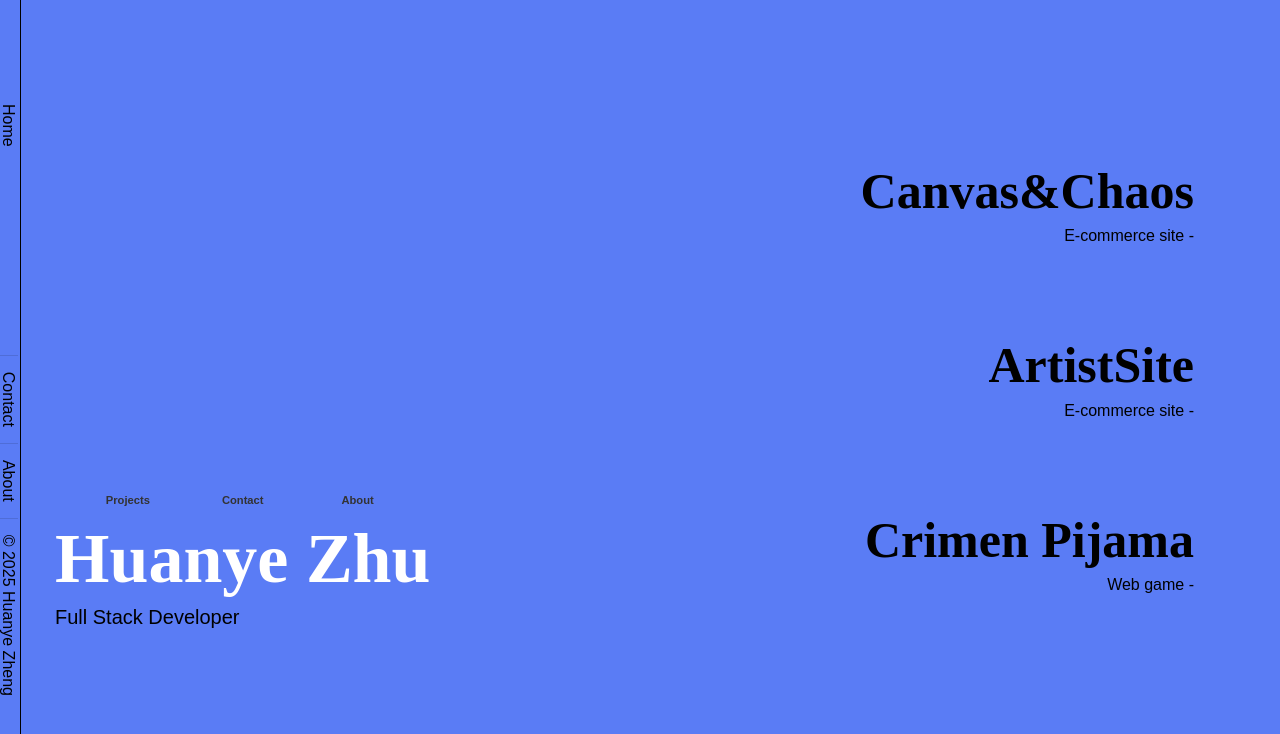
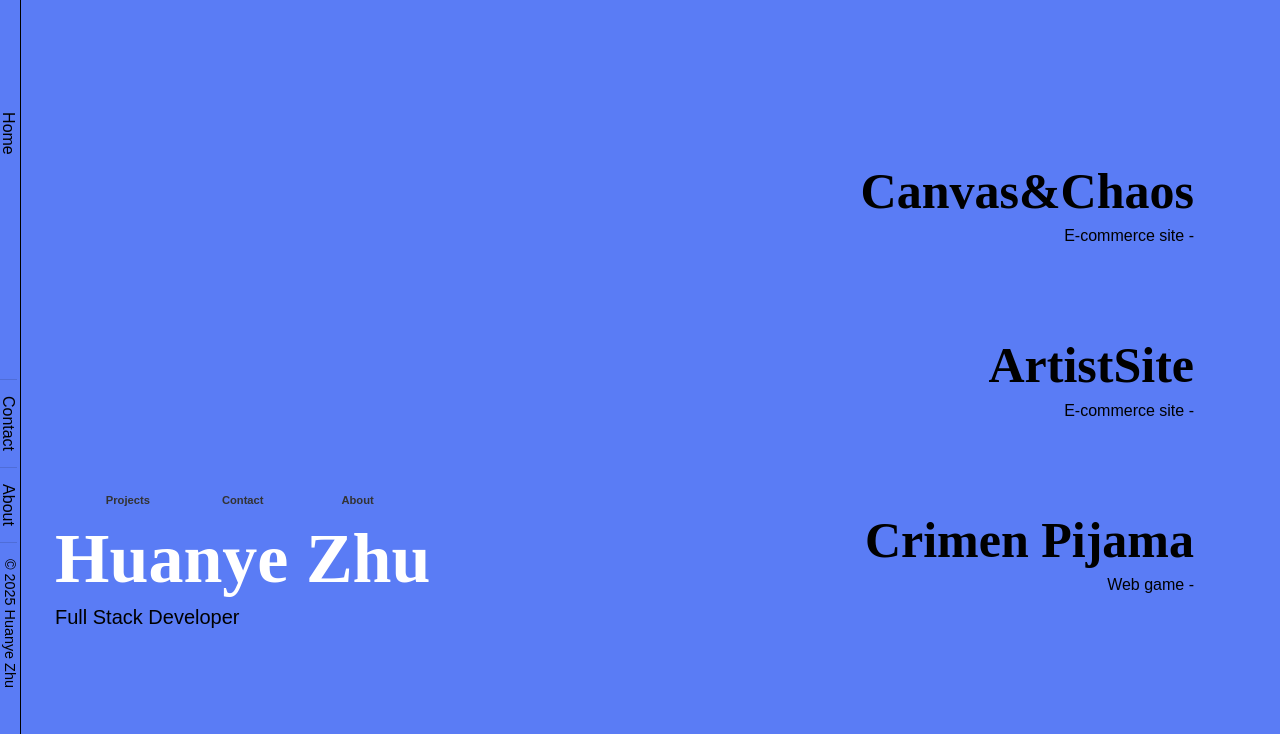
Before and after one commit to Huanye98/Web-Portfolio-Front, a React (Vite) app: page / in a window 1280 px wide. Shown: the top 734 px of the page. Built offline with nearby package versions, Linux system fonts and the light colour scheme.

Commit message:
code cleanup and sidebar size adjustments

```diff
--- a/src/App.tsx
+++ b/src/App.tsx
@@ -6,27 +6,27 @@ import CanvasAndChaos from "./Pages/Projects/CanvasAndChaos";
 import Artistsite from "./Pages/Projects/Artistsite";
 import CrimenPijama from "./Pages/Projects/CrimenPijama";
 import { AnimatePresence, motion } from "framer-motion";
-import { useEffect,useState } from "react";
-import { Box, CssBaseline } from "@mui/material";
+import { useEffect, useState } from "react";
+import { Box, CssBaseline, } from "@mui/material";
 
 function App() {
   const location = useLocation();
   const direction = useNavigationDirection();
-  const bgColors = ["#5a7cf5", "#d5fd02", "#fd6520", "#ebc5f3", ]
+  const bgColors = ["#5a7cf5", "#d5fd02", "#fd6520", "#ebc5f3"];
 
   const [bgColor, setBgColor] = useState("");
 
   useEffect(() => {
     const getNewColor = () => {
-      if(bgColors.length === 1) return bgColors[0];
+      if (bgColors.length === 1) return bgColors[0];
       let newColor = bgColors[Math.floor(Math.random() * bgColors.length)];
       while (newColor === bgColor) {
         newColor = bgColors[Math.floor(Math.random() * bgColors.length)];
       }
       return newColor;
-    }
+    };
     setBgColor(getNewColor());
-  },[location.pathname])
+  }, [location.pathname]);
 
   useEffect(() => {
     document.body.style.backgroundColor = bgColor;
@@ -35,7 +35,7 @@ function App() {
   return (
     <>
       <CssBaseline />
-    <Box sx={{ transition:"background-color 0.5s ease" }}>
+      <Box sx={{ transition: "background-color 0.5s ease" }}>
         <AnimatePresence mode="wait">
           <Routes location={location} key={location.key}>
             <Route
@@ -50,21 +50,14 @@ function App() {
                 </motion.div>
               }
             />
-          <Route
-            path="/projects/canvas&chaos"
-            element={
-
-                <CanvasAndChaos />
-
-            }
-          />
+            <Route path="/projects/canvas&chaos" element={<CanvasAndChaos />} />
             <Route
               path="/projects/artistSite"
               element={
                 <motion.div
-                initial={{ y: direction === "forward"? 300: 0, opacity: 0 }}
+                  initial={{ y: direction === "forward" ? 300 : 0, opacity: 0 }}
                   animate={{ y: 0, opacity: 1 }}
-                exit={{ y:direction === "forward"? 300: -300, opacity: 0 }}
+                  exit={{ y: direction === "forward" ? 300 : -300, opacity: 0 }}
                   transition={{ duration: 0.3 }}
                 >
                   <Artistsite />
@@ -75,9 +68,9 @@ function App() {
               path="/projects/CrimenPijama"
               element={
                 <motion.div
-                initial={{ y: direction === "forward"? 300: 0, opacity: 0 }}
+                  initial={{ y: direction === "forward" ? 300 : 0, opacity: 0 }}
                   animate={{ y: 0, opacity: 1 }}
-                exit={{ y:direction === "forward"? 300: -300, opacity: 0 }}
+                  exit={{ y: direction === "forward" ? 300 : -300, opacity: 0 }}
                   transition={{ duration: 0.3 }}
                 >
                   <CrimenPijama />
--- a/src/Components/Sidebar.tsx
+++ b/src/Components/Sidebar.tsx
@@ -4,8 +4,8 @@ import { MotionBox } from "../utils/motionUtils";
 
 function Sidebar() {
   const Copyright = () => (
-    <Typography variant="body1">
-      &copy; {new Date().getFullYear()} Huanye Zheng
+    <Typography variant="body1" sx={{fontSize:{xs:"0.5rem",sm:"1rem",md:"0.9rem"}}}>
+      &copy; {new Date().getFullYear()} Huanye Zhu
     </Typography>
   );
 
@@ -16,17 +16,22 @@ function Sidebar() {
       animate={{ opacity: 1, x: 0 }}
       exit={{ opacity: 0, x: 20 }}
       transition={{ duration: 0.5, ease: "easeInOut" }}
+      height={"30px"}
     >
       <Box
+        component="nav"
+        className="sidebar"
         sx={{
-          position: { sm: "sticky", md: "fixed" },
+          position: {xs:"sticky", sm: "sticky", md: "fixed" },
+          top: { xs:0, sm: 0, md: 0 },
           margin: { sm: 0, md: "0 20px" },
           display: "flex",
           justifyContent: "space-around",
           transform: { sm: "none", md: "rotate(90deg)" },
           transformOrigin: "left top",
           wrap: "nowrap",
-          width: { sm: "100dvw", md: "100dvh" },
+          width: { xs: "100dvw", sm: "100dvw", md: "100dvh" },
+          height: { md: "30px" },
           outline: "1px solid black",
         }}
       >
@@ -64,7 +69,7 @@ function Sidebar() {
             orientation="vertical"
             sx={{ height: "80%", alignSelf: "center" }}
           />
-          <Typography variant="body1">{<Copyright />} </Typography>
+          <Copyright />
         </Box>
       </Box>
     </MotionBox>
```
Lines whose indentation alone changed are shown as unchanged.
